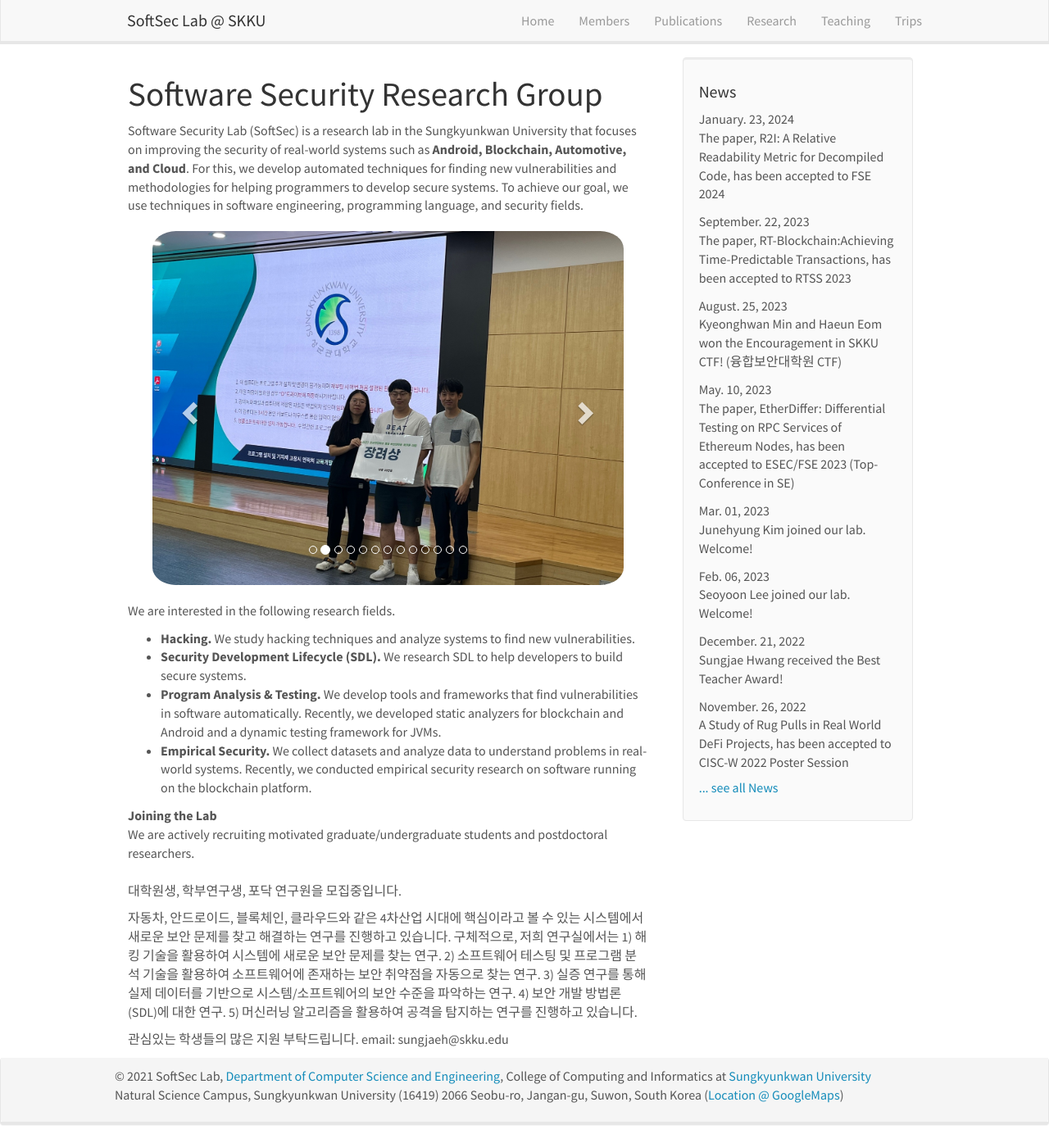
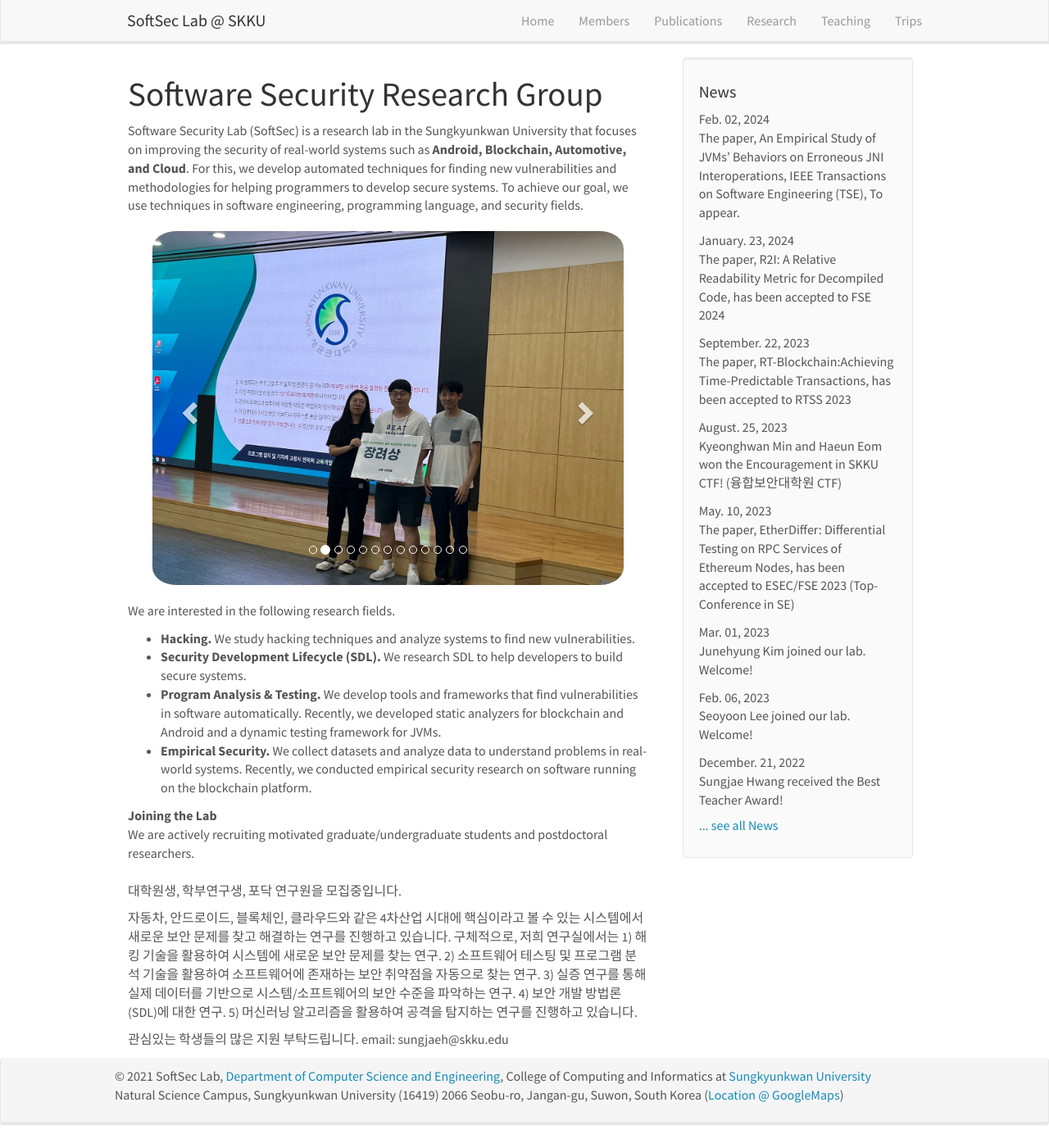
Before and after one commit to softsec-lab/softsec-lab.github.io, a Jekyll site: the page built from _pages/home.md, in a window 1280 px wide and 1395 px high. Shown: the whole window at 82% size. Built offline with Jekyll 4.4.1, drawn with Linux system fonts in a browser that asks for light colours; nearby versions of some CDN libraries.

Commit message:
Add the paper 'An Empirical Study of JVMs’ Behaviors on Erroneous JNI Interoperations' to the news section.

```diff
--- a/_data/news.yml
+++ b/_data/news.yml
@@ -1,3 +1,6 @@
+- date: Feb. 02, 2024
+  headline: "The paper, An Empirical Study of JVMs’ Behaviors on Erroneous JNI Interoperations, IEEE Transactions on Software Engineering (TSE), To appear."
+
 - date: January. 23, 2024
   headline: "The paper, R2I: A Relative Readability Metric for Decompiled Code, has been accepted to FSE 2024"
 
```
